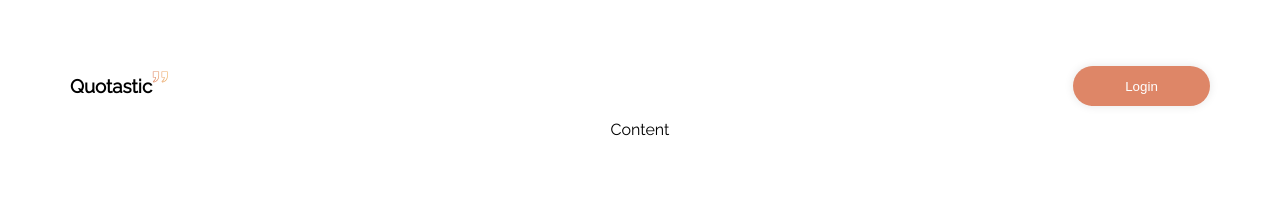
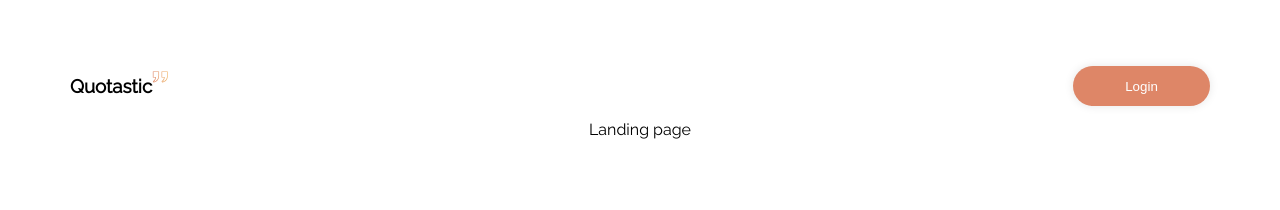
Before and after one commit to urosmeh/user-quotes-frontend, a React (Create React App) app: page / in a window 1280 px wide. Shown: the top 210 px of the page. Built offline with nearby package versions, Linux system fonts and the light colour scheme.

Commit message:
added react-router-dom package + LandingPage component

```diff
--- a/package.json
+++ b/package.json
@@ -13,6 +13,7 @@
     "@types/react-redux": "^7.1.25",
     "react": "^18.2.0",
     "react-dom": "^18.2.0",
+    "react-router-dom": "^6.6.1",
     "react-scripts": "5.0.1",
     "typescript": "^4.9.4",
     "web-vitals": "^2.1.4"
--- a/src/App.tsx
+++ b/src/App.tsx
@@ -1,13 +1,22 @@
+import { Route, Routes } from "react-router-dom";
 import { Footer } from "./components/layouts/footer/Footer";
 import { Navbar } from "./components/layouts/navbar/Navbar";
 import "./index.css";
 import classes from "./App.module.css";
+import { LandingPage } from "./components/pages/LandingPage";
 
 function App() {
   return (
     <div className={classes.app}>
       <Navbar />
-      <div className={classes.content}>Content</div>
+      <div className={classes.content}>
+        <Routes>
+          <Route path="/" element={<LandingPage />}></Route>
+          <Route path="/login">
+            <>Test</>
+          </Route>
+        </Routes>
+      </div>
       <Footer />
     </div>
   );
--- /dev/null
+++ b/src/components/pages/LandingPage.tsx
@@ -0,0 +1,3 @@
+export const LandingPage: React.FC = () => {
+  return <div>Landing page</div>;
+};
--- a/src/index.tsx
+++ b/src/index.tsx
@@ -1,15 +1,18 @@
-import React from 'react';
-import ReactDOM from 'react-dom/client';
-import './index.css';
-import App from './App';
-import reportWebVitals from './reportWebVitals';
+import React from "react";
+import ReactDOM from "react-dom/client";
+import { BrowserRouter } from "react-router-dom";
+import "./index.css";
+import App from "./App";
+import reportWebVitals from "./reportWebVitals";
 
 const root = ReactDOM.createRoot(
-  document.getElementById('root') as HTMLElement
+  document.getElementById("root") as HTMLElement
 );
 root.render(
   <React.StrictMode>
-    <App />
+    <BrowserRouter>
+      <App />
+    </BrowserRouter>
   </React.StrictMode>
 );
 
```
Also changed, not shown: 1 other file (tests, documents, lock files or other folders).
